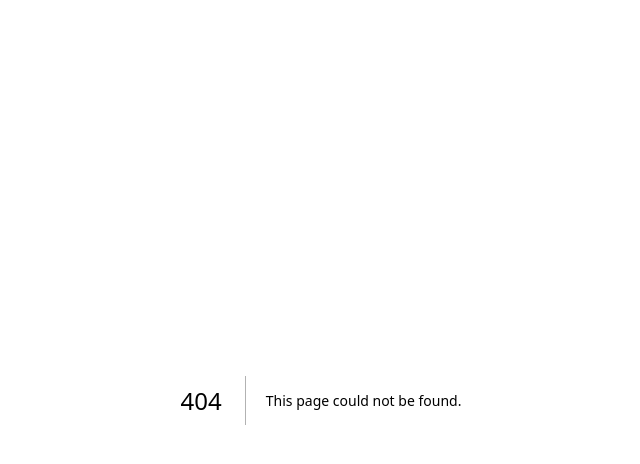
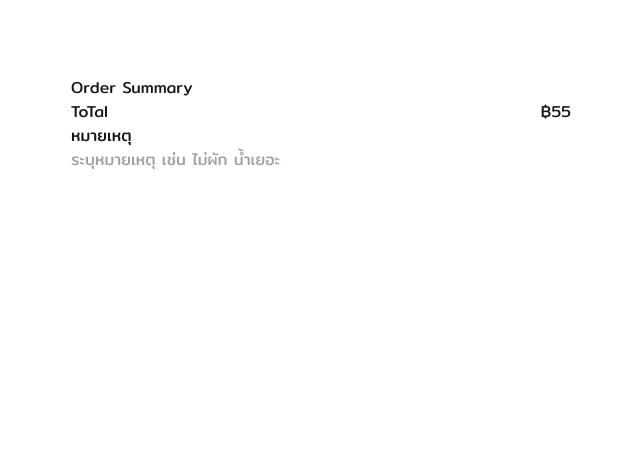
Before and after one commit to teepakornbodin/smart-queue-system, a Next.js app in the folder smart-queue-system/: page /ConfirmOrder in a window 1280 px wide. Before the commit this address had no page. Shown: the top 464 px of the page, without its empty margins (319-959 px from the left). Built offline with nearby package versions, Linux system fonts and the light colour scheme.

Commit message:
update font,confirmorder

```diff
--- /dev/null
+++ b/smart-queue-system/app/ConfirmOrder/page.tsx
@@ -0,0 +1,37 @@
+'use client'
+import HeaderTitle from '@/components/headerTitle'
+import { useRouter } from 'next/navigation'
+import React from 'react'
+
+function ConfirmOrder() {
+  const router = useRouter();
+  const prevPage = () => {
+    //เปลี่ยน path เอาเด้อ
+    router.push('/')
+  }
+  return (
+    <div className='grid justify-center'>
+      <HeaderTitle title='Confirm Order' handleClick={prevPage}/>
+      <div>
+        <h2>Order Summary</h2>
+        <div></div>
+        <div>
+          <div className='flex justify-between items-center'>
+            <h2>ToTal</h2>
+            <h2>฿55</h2>
+          </div>
+          <div>
+            <h2>หมายเหตุ</h2>
+            <input
+              type='text'
+              placeholder='ระบุหมายเหตุ เช่น ไม่ผัก น้ำเยอะ'
+
+            />
+          </div>
+        </div>
+      </div>
+    </div>
+  )
+}
+
+export default ConfirmOrder
--- a/smart-queue-system/app/SelectShop/page.tsx
+++ b/smart-queue-system/app/SelectShop/page.tsx
@@ -1,8 +1,38 @@
+'use client'
+import Image from 'next/image';
 import React from 'react'
+import Shabu from '../images/shabu.png'
+import { useRouter } from 'next/navigation';
+import HeaderTitle from '@/components/headerTitle';
+
 function SelectShop() {
-  return (
-    <div>SelectShop</div>
-  )
+
+    const router = useRouter();
+
+    const backToHome = () => {
+        router.push('/')
+    }
+    const handleClick = () => {
+        // แก้pathเอาเด้อ
+        router.push('/')
+    }
+
+    return (
+        <div className='grid justify-center items-center gap-10'>
+            <HeaderTitle title='เลือกร้านค้า' handleClick={backToHome}/>
+            <div
+                className='grid max-sm:w-[300px] rounded-[25px] shadow-config cursor-pointer'
+                onClick={handleClick}
+            >
+                <Image
+                    src={Shabu}
+                    alt=''
+                    className='object-cover rounded-t-[25px] h-[165px]'
+                />
+                <h2 className='py-4 pl-5'>ชาบูเสียบไม้</h2>
+            </div>
+        </div>
+    )
 }
 
 export default SelectShop
--- a/smart-queue-system/app/layout.tsx
+++ b/smart-queue-system/app/layout.tsx
@@ -1,16 +1,10 @@
 import type { Metadata } from "next";
-import localFont from "next/font/local";
+import { Mitr } from 'next/font/google';
 import "./globals.css";
 
-const geistSans = localFont({
-  src: "./fonts/GeistVF.woff",
-  variable: "--font-geist-sans",
-  weight: "100 900",
-});
-const geistMono = localFont({
-  src: "./fonts/GeistMonoVF.woff",
-  variable: "--font-geist-mono",
-  weight: "100 900",
+const mitr = Mitr({
+  subsets: ['latin'],
+  weight: ['200', '300', '400', '500', '600', '700'], // Include all available weights
 });
 
 export const metadata: Metadata = {
@@ -25,9 +19,7 @@ export default function RootLayout({
 }>) {
   return (
     <html lang="en">
-      <body
-        className={`${geistSans.variable} ${geistMono.variable} antialiased`}
-      >
+      <body className={`${mitr.className} antialiased mt-4`}>
         {children}
       </body>
     </html>
--- /dev/null
+++ b/smart-queue-system/components/headerTitle.tsx
@@ -0,0 +1,18 @@
+import React from 'react'
+import { GrPrevious } from "react-icons/gr";
+
+type props = {
+    title: string
+    handleClick: () => void
+}
+
+function HeaderTitle({title, handleClick}:props) {
+  return (
+    <div className='bg-primary flex justify-center items-center max-sm:w-[300px] w-[500px] rounded-[15px] py-4 relative'>
+        <GrPrevious size={28} color='white' className='absolute left-2 cursor-pointer font-bold' onClick={handleClick}/>
+        <h1 className='text-white font-semibold text-xl'>{title}</h1>
+    </div>
+  )
+}
+
+export default HeaderTitle
```
